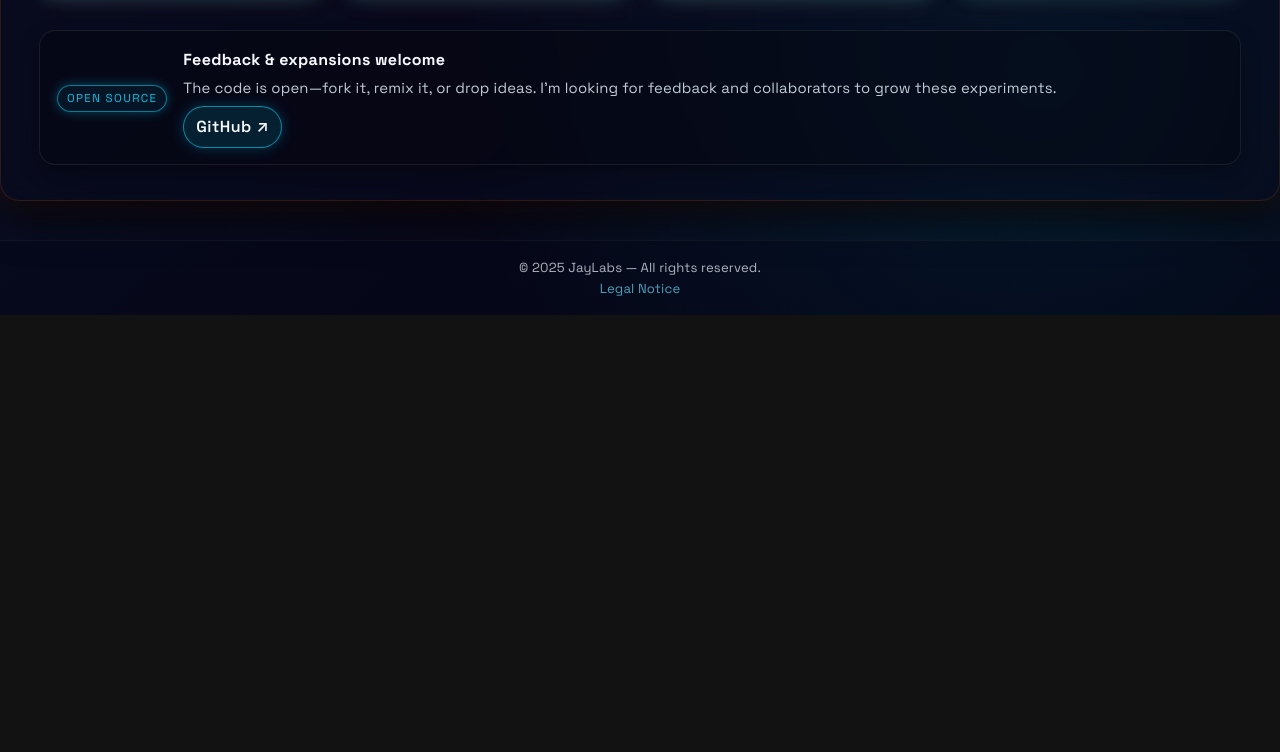
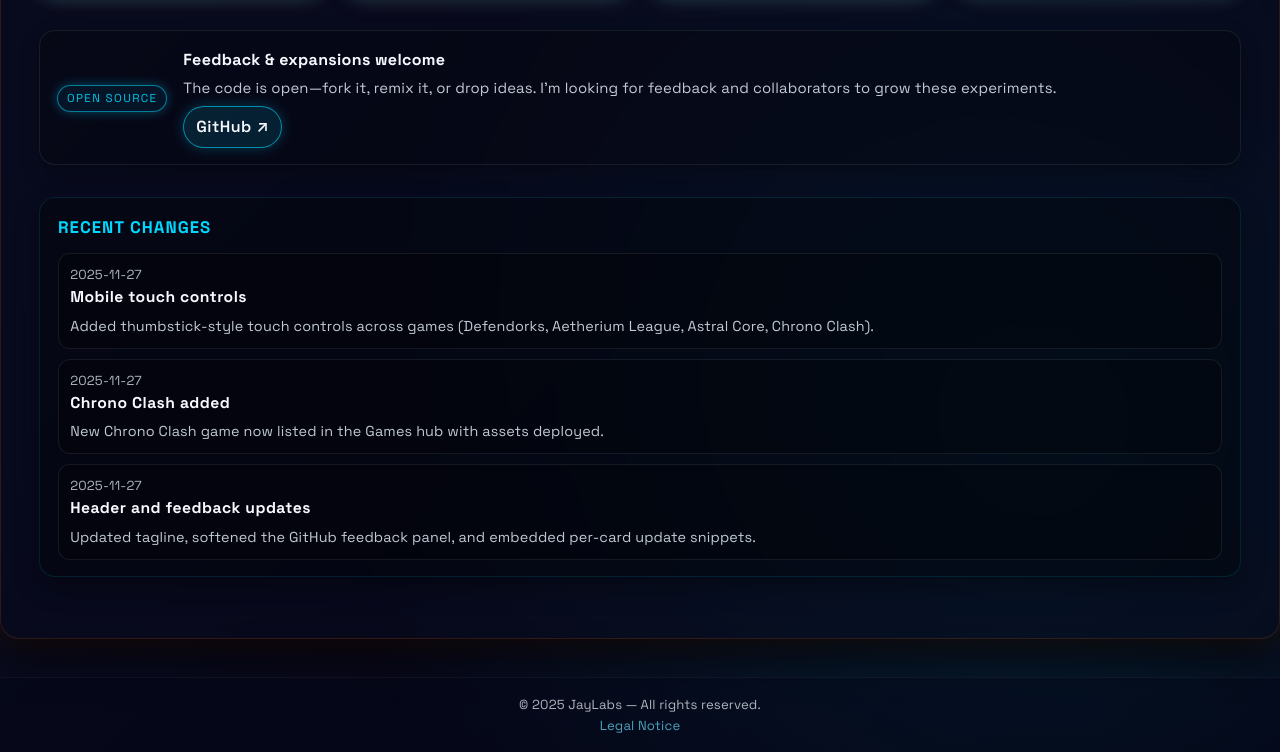
Before and after one commit to Jaytecit/Jaylabs, a plain HTML site: page index.html in a window 1280 px wide. Shown: the part 1003-1755 px from the top of the page. Before the commit the page ends 1318 px from the top, so only its background shows below. Drawn offline with Linux system fonts and the light colour scheme.

Commit message:
Add JSON-driven recent changes and changelog

```diff
--- a/index.html
+++ b/index.html
@@ -430,6 +430,38 @@
         }
         .tooltip:hover .bubble, .tooltip:focus-within .bubble { opacity: 1; }
 
+        .recent-changes {
+            margin: 2rem 0 1.6rem;
+            padding: 1rem 1.1rem;
+            border-radius: 1rem;
+            border: 1px solid rgba(0, 217, 255, 0.12);
+            background: rgba(0, 0, 0, 0.32);
+            box-shadow: 0 10px 24px rgba(0, 0, 0, 0.35);
+        }
+        .recent-changes h2 {
+            margin: 0 0 0.75rem;
+            letter-spacing: 0.06em;
+            text-transform: uppercase;
+            font-size: 1.05rem;
+            color: var(--accent-cyan);
+        }
+        .recent-list {
+            list-style: none;
+            margin: 0;
+            padding: 0;
+            display: grid;
+            gap: 0.6rem;
+        }
+        .recent-item {
+            padding: 0.65rem 0.7rem;
+            border-radius: 0.75rem;
+            border: 1px solid rgba(255, 255, 255, 0.08);
+            background: rgba(0, 0, 0, 0.28);
+        }
+        .recent-item h3 { margin: 0 0 0.25rem; font-size: 0.98rem; letter-spacing: 0.03em; }
+        .recent-item .date { font-size: 0.82rem; color: var(--text-2); opacity: 0.9; }
+        .recent-item p { margin: 0.15rem 0 0; color: var(--text-2); font-size: 0.9rem; }
+
         @media (max-width: 600px) {
             header {
                 padding: 1.2rem 1.25rem 1rem;
@@ -554,6 +586,13 @@
                 </a>
             </div>
         </section>
+
+        <section class="recent-changes" aria-label="Recent changes">
+            <h2>Recent changes</h2>
+            <ul id="recentChangesList" class="recent-list">
+                <li class="recent-item">Loading recent updates...</li>
+            </ul>
+        </section>
     </main>
 
     <footer>
@@ -613,6 +652,25 @@
             `).join("");
         }
 
+        // Recent changes from updates.json
+        const recentList = document.getElementById("recentChangesList");
+        if (recentList) {
+            fetch("updates.json")
+                .then(r => r.json())
+                .then(data => {
+                    recentList.innerHTML = data.map(item => `
+                        <li class="recent-item">
+                            <div class="date">${item.date}</div>
+                            <h3>${item.title}</h3>
+                            <p>${item.summary}</p>
+                        </li>
+                    `).join("");
+                })
+                .catch(() => {
+                    recentList.innerHTML = '<li class="recent-item">Could not load updates right now.</li>';
+                });
+        }
+
         // Play logo intro: fade in first frame, play once, then reveal static logo
         const logoStage = document.querySelector(".logo-stage");
         const logoVideo = document.getElementById("logo-intro");
--- /dev/null
+++ b/updates.json
@@ -0,0 +1,17 @@
+[
+  {
+    "date": "2025-11-27",
+    "title": "Mobile touch controls",
+    "summary": "Added thumbstick-style touch controls across games (Defendorks, Aetherium League, Astral Core, Chrono Clash)."
+  },
+  {
+    "date": "2025-11-27",
+    "title": "Chrono Clash added",
+    "summary": "New Chrono Clash game now listed in the Games hub with assets deployed."
+  },
+  {
+    "date": "2025-11-27",
+    "title": "Header and feedback updates",
+    "summary": "Updated tagline, softened the GitHub feedback panel, and embedded per-card update snippets."
+  }
+]
```
Also changed, not shown: CHANGELOG.md (added).
